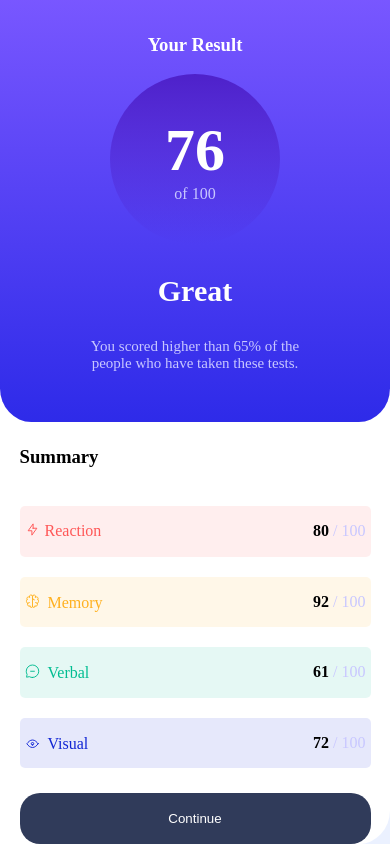
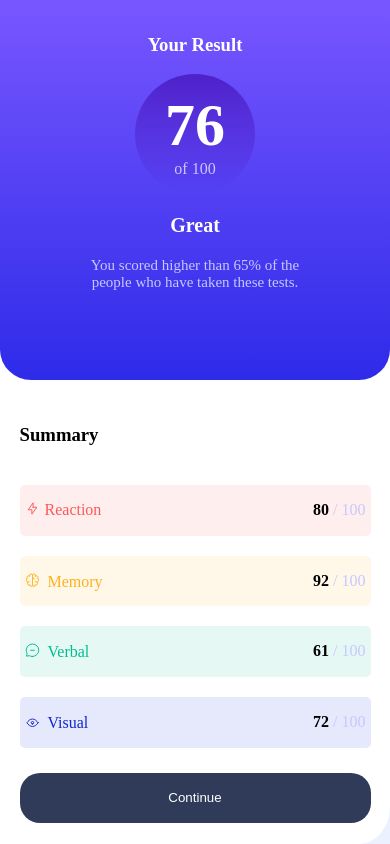
Before and after one commit to Akagami-youness/results-summary-component-main, a plain HTML site: page index.html in a window 390 px wide. Drawn offline with Linux system fonts and the light colour scheme.

Commit message:
update style

```diff
--- a/style.css
+++ b/style.css
@@ -132,7 +132,7 @@ span{
     }
     .left{
         width: 100vw;
-        height: 50vh;
+        height: 45vh;
         border-bottom-right-radius: 8%;
         border-bottom-left-radius: 8%;
         border-top-right-radius: 0%;
@@ -140,8 +140,15 @@ span{
     }
     .right{
         width: 100vw;
-        height: 50vh;
-
+        height: 55vh;
+    }
+    .great{
+        font-size: 20px;
+    }
+    .circle{
+        width: 120px;
+        height: 120px;
+        border-radius: 50%;
     }
     .summary-1, .summary-2, .summary-3, .summary-4{
         width: 90vw;
```
